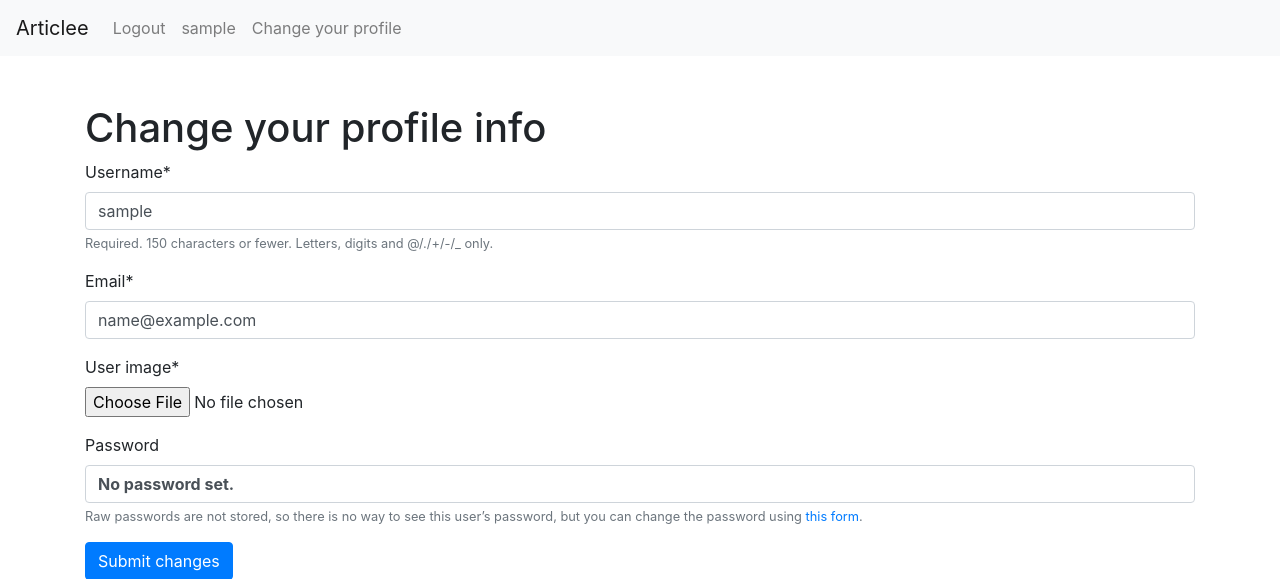
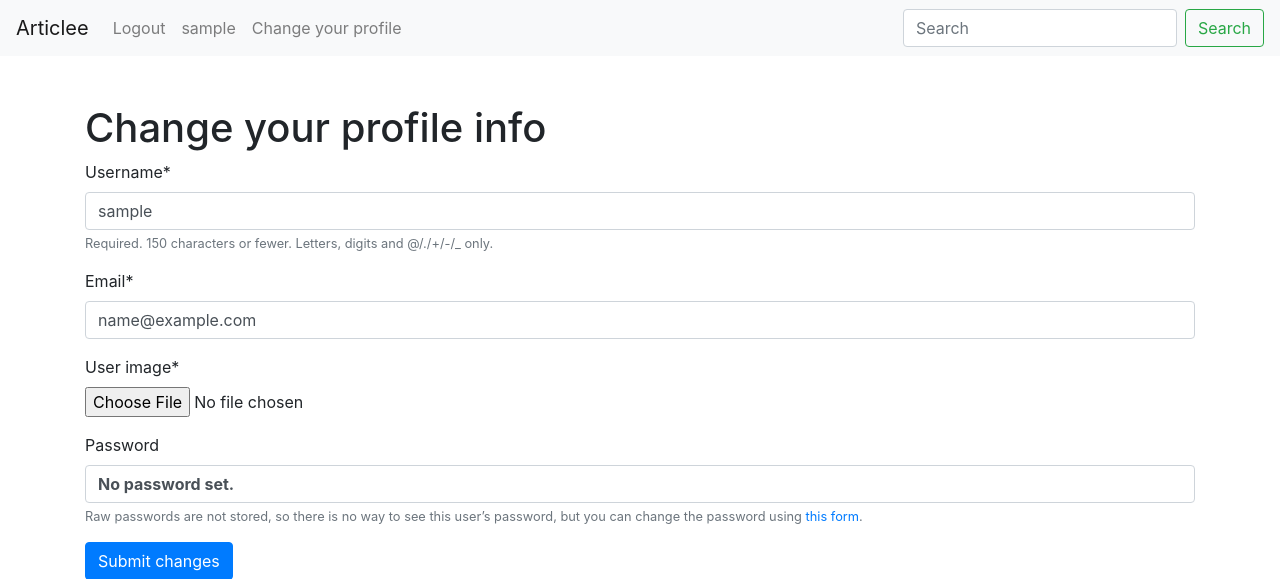
Before and after one commit to Andrew-157/dj_project_1, a Django app: page /change_user/ in a window 1280 px wide. Shown: the top 579 px of the page. Run offline with Django 4.2, Linux system fonts and the light colour scheme; the visitor is signed in with stand-in values (Sample User, id 1); some libraries are stand-ins or nearby versions.

Commit message:
Created form for searching in navbar

```diff
--- a/articles/templates/articles/includes/navbar.html
+++ b/articles/templates/articles/includes/navbar.html
@@ -32,4 +32,9 @@
       {% endif %}
     </ul>
   </div>
+  <form class="form-inline" action="{% url 'articles:search' %}" method="post">
+    <input class="form-control mr-sm-2" type="text" placeholder="Search" aria-label="Search" name="search_string">
+    {% csrf_token %}
+    <button class="btn btn-outline-success my-2 my-sm-0" type="submit">Search</button>
+  </form>
 </nav>
--- a/articles/urls.py
+++ b/articles/urls.py
@@ -41,7 +41,8 @@ public = [
          views.find_articles_through_tag, name='tag-article'),
     path('public/authors/<str:author>/', views.author_page, name='author-page'),
     path('public/authors/<str:author>/subscribe/',
-         views.subscribe_request, name='subscribe')
+         views.subscribe_request, name='subscribe'),
+    path('public/search/', views.search, name='search')
 ]
 
 urlpatterns = urlpatterns\
--- a/articles/views.py
+++ b/articles/views.py
@@ -433,3 +433,8 @@ def subscribe_request(request, author):
         messages.success(
             request, 'You successfully unsubscribed from this author')
         return HttpResponseRedirect(reverse('articles:author-page', args=(author, )))
+
+
+def search(request):
+    search_string = request.POST['search_string']
+    return HttpResponse(search_string)
```
Also changed, not shown: articles/static/articles/index.js (renamed from articles/templates/articles/static/index.js).
